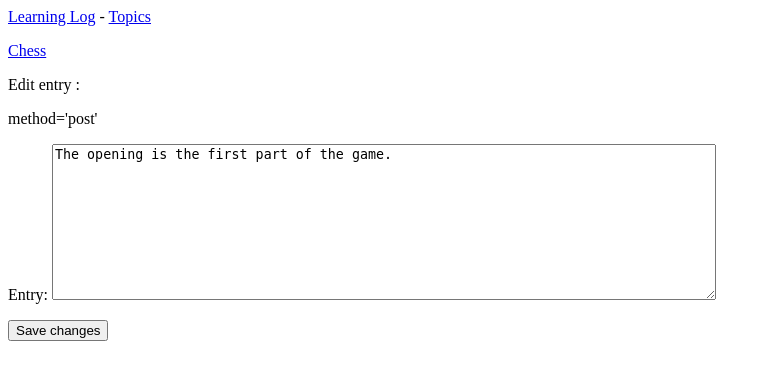
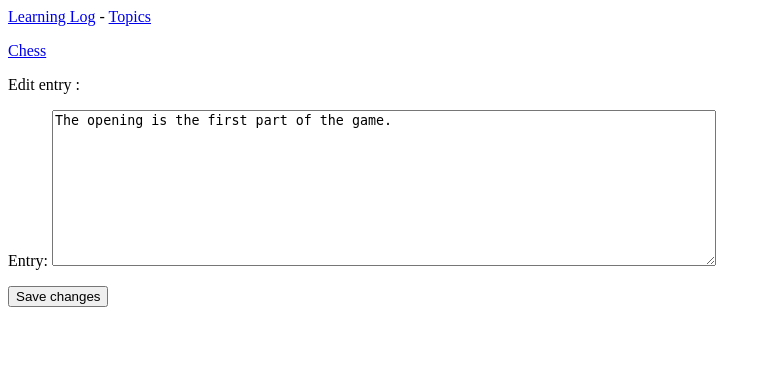
Before and after one commit to Elladan81/learninglog, a Django app: page /edit_entry/1/ in a window 1280 px wide. Shown: the top 380 px of the page, without its empty margins (0-771 px from the left). Run offline with Django 3.2, Linux system fonts and the light colour scheme; data comes from the database, SQL or seed files in the repository; both versions use the stored data as it was after the commit.

Commit message:
debug new entry html

```diff
--- a/learning_logs/templates/learning_logs/edit_entry.html
+++ b/learning_logs/templates/learning_logs/edit_entry.html
@@ -6,7 +6,7 @@
 
     <p>Edit entry :</p>
 
-    <form action="{% url 'learning_logs:edit_entry' entry.id %}"> method='post'
+    <form action="{% url 'learning_logs:edit_entry' entry.id %}" method='post'>
         {% csrf_token %}
         {{ form.as_p }}
         <button name="submit">Save changes</button>
```
Also changed, not shown: db.sqlite3.
